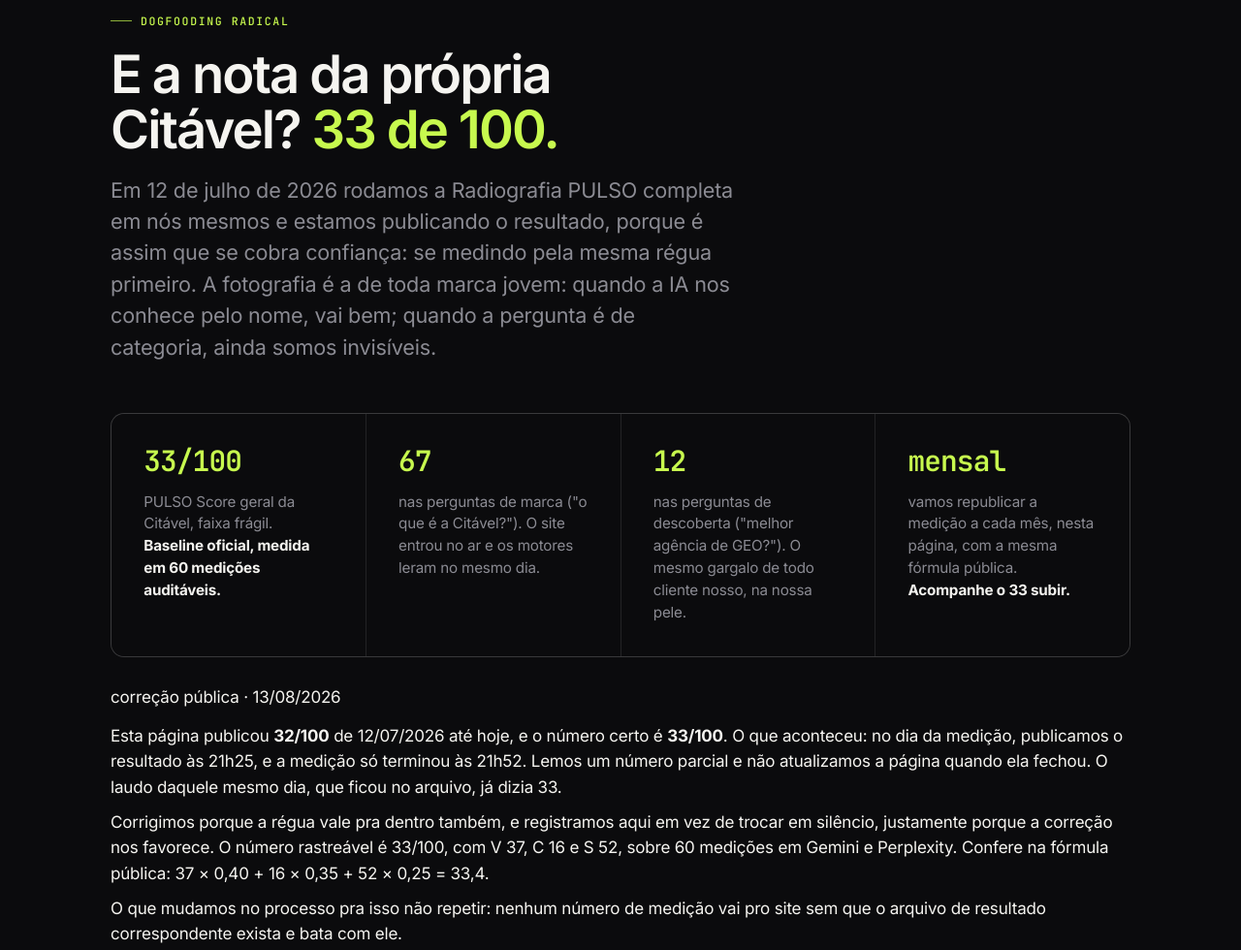
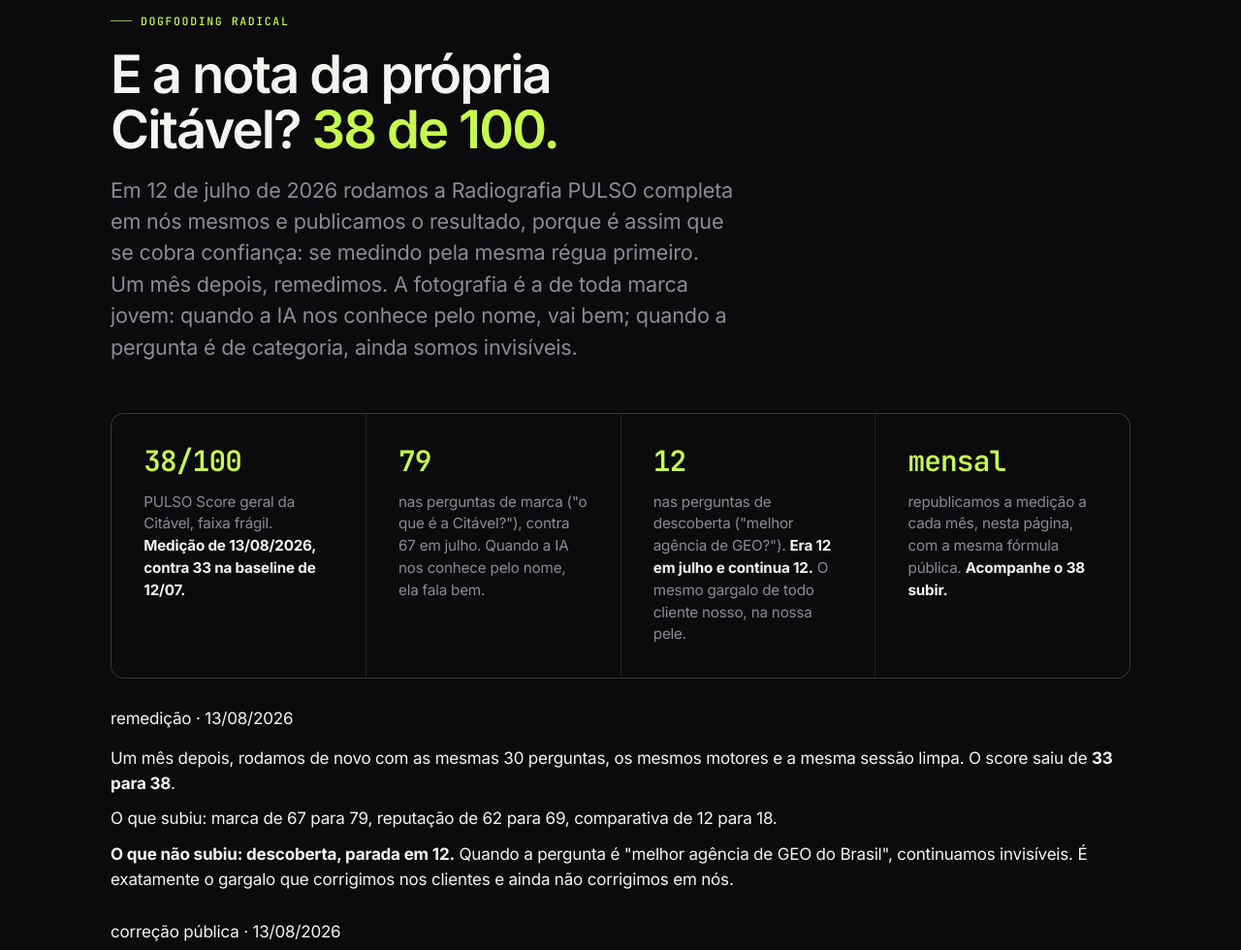
Before and after one commit to endrigoalmada/citavel-site, a plain HTML site: page case.html in a window 1280 px wide. Shown: the part 5666-6646 px from the top of the page at 97% size. Drawn offline with nearby package versions, Linux system fonts and the light colour scheme.

Commit message:
feat: remedicao do PULSO proprio, 33 para 38 na mesma regua (descoberta segue em 12)

```diff
--- a/case.html
+++ b/case.html
@@ -162,26 +162,33 @@
   <div class="wrap">
     <div class="section-head reveal">
       <span class="eyebrow">Dogfooding radical</span>
-      <h2 class="title">E a nota da própria Citável? <span class="accent">33 de 100.</span></h2>
-      <p class="lead">Em 12 de julho de 2026 rodamos a Radiografia PULSO completa em nós mesmos e estamos publicando o resultado, porque é assim que se cobra confiança: se medindo pela mesma régua primeiro. A fotografia é a de toda marca jovem: quando a IA nos conhece pelo nome, vai bem; quando a pergunta é de categoria, ainda somos invisíveis.</p>
+      <h2 class="title">E a nota da própria Citável? <span class="accent">38 de 100.</span></h2>
+      <p class="lead">Em 12 de julho de 2026 rodamos a Radiografia PULSO completa em nós mesmos e publicamos o resultado, porque é assim que se cobra confiança: se medindo pela mesma régua primeiro. Um mês depois, remedimos. A fotografia é a de toda marca jovem: quando a IA nos conhece pelo nome, vai bem; quando a pergunta é de categoria, ainda somos invisíveis.</p>
     </div>
     <div class="proof-grid stagger-group">
       <div class="proof-cell reveal">
-        <div class="num"><span class="accent">33/100</span></div>
-        <p>PULSO Score geral da Citável, faixa frágil. <b>Baseline oficial, medida em 60 medições auditáveis.</b></p>
+        <div class="num"><span class="accent">38/100</span></div>
+        <p>PULSO Score geral da Citável, faixa frágil. <b>Medição de 13/08/2026, contra 33 na baseline de 12/07.</b></p>
       </div>
       <div class="proof-cell reveal">
-        <div class="num"><span class="accent">67</span></div>
-        <p>nas perguntas de marca ("o que é a Citável?"). O site entrou no ar e os motores leram no mesmo dia.</p>
+        <div class="num"><span class="accent">79</span></div>
+        <p>nas perguntas de marca ("o que é a Citável?"), contra 67 em julho. Quando a IA nos conhece pelo nome, ela fala bem.</p>
       </div>
       <div class="proof-cell reveal">
         <div class="num"><span class="accent">12</span></div>
-        <p>nas perguntas de descoberta ("melhor agência de GEO?"). O mesmo gargalo de todo cliente nosso, na nossa pele.</p>
+        <p>nas perguntas de descoberta ("melhor agência de GEO?"). <b>Era 12 em julho e continua 12.</b> O mesmo gargalo de todo cliente nosso, na nossa pele.</p>
       </div>
       <div class="proof-cell reveal">
         <div class="num"><span class="accent">mensal</span></div>
-        <p>vamos republicar a medição a cada mês, nesta página, com a mesma fórmula pública. <b>Acompanhe o 33 subir.</b></p>
+        <p>republicamos a medição a cada mês, nesta página, com a mesma fórmula pública. <b>Acompanhe o 38 subir.</b></p>
       </div>
+    </div>
+
+    <div class="callout reveal" style="margin-top:28px">
+      <span class="tab">remedição · 13/08/2026</span>
+      <p style="margin-top:14px">Um mês depois, rodamos de novo com as mesmas 30 perguntas, os mesmos motores e a mesma sessão limpa. O score saiu de <b>33 para 38</b>.</p>
+      <p style="margin-top:10px">O que subiu: marca de 67 para 79, reputação de 62 para 69, comparativa de 12 para 18.</p>
+      <p style="margin-top:10px"><b>O que não subiu: descoberta, parada em 12.</b> Quando a pergunta é "melhor agência de GEO do Brasil", continuamos invisíveis. É exatamente o gargalo que corrigimos nos clientes e ainda não corrigimos em nós.</p>
     </div>
 
     <div class="callout reveal" style="margin-top:28px">
```
Also changed, not shown: agencia-de-geo.html (+1 -1 lines), agencia-de-reputacao-em-ia-aracatuba.html (+2 -2 lines), agencia-de-reputacao-em-ia-birigui.html (+2 -2 lines), como-aparecer-no-chatgpt.html (+1 -1 lines), geo-para-pme-interior.html (+1 -1 lines), melhores-agencias-geo-brasil.html (+2 -2 lines), propostas/ago/clinicasaojose/index.html (+1 -1 lines), propostas/olho-na-brasa/index.html (+2 -2 lines), llms.txt.
